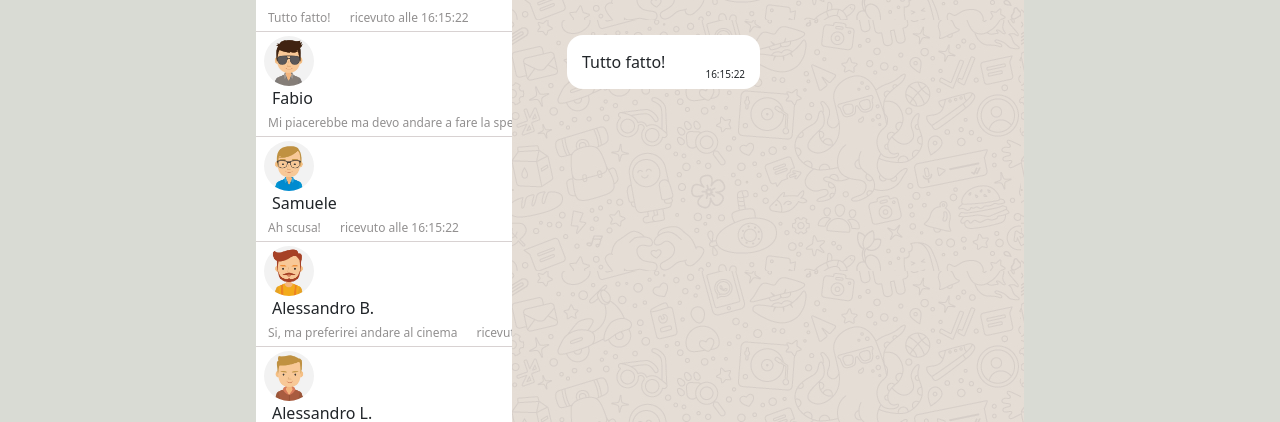
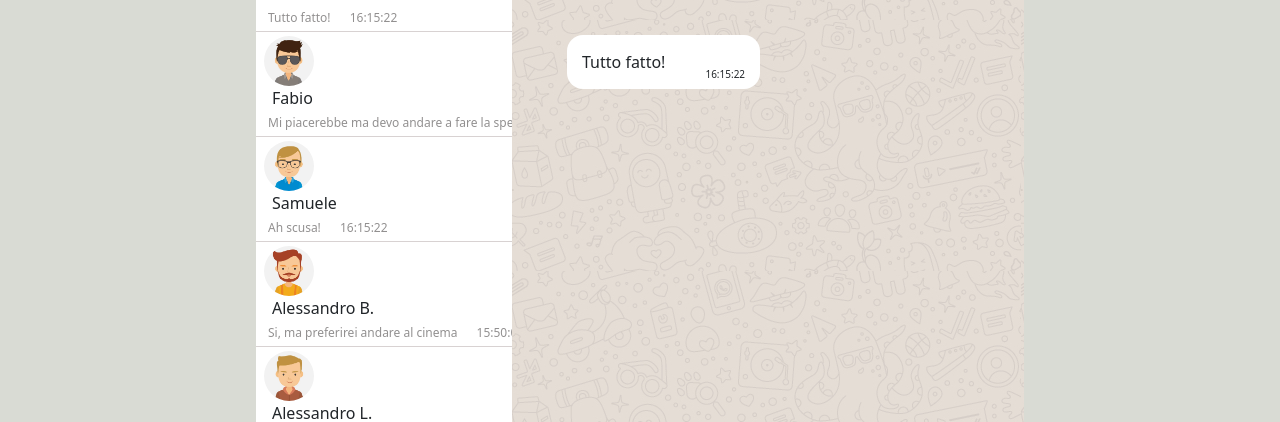
Before and after one commit to AntonelloStefania/vue-boolzapp, a plain HTML site: page index.html in a window 1280 px wide. Shown: the part 271-693 px from the top of the page. Drawn offline with nearby package versions, Linux system fonts and the light colour scheme.

Commit message:
fine esercizio

```diff
--- a/index.html
+++ b/index.html
@@ -52,7 +52,7 @@
                         </span>
                         <span class="thumb d-none d-lg-inline pt-1 ps-1 slide-left">
                             {{ contact.messages[contact.messages.length - 1].message }}
-                            <span class="ps-3"> ricevuto alle  {{contact.messages[contact.messages.length - 1].date.slice(-8)}}</span>
+                            <span class="ps-3">{{contact.messages[contact.messages.length - 1].date.slice(-8)}}</span>
                         </span>
                     </div>
                 </div>
```
Also changed, not shown: 1 other file.
